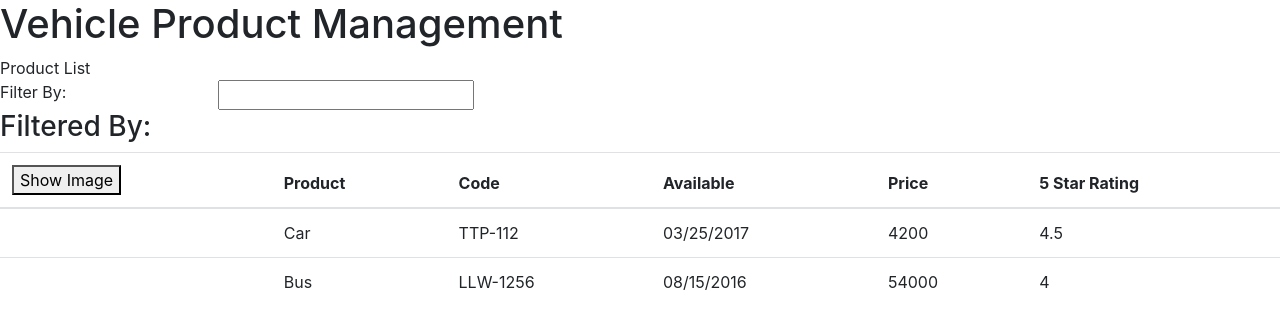
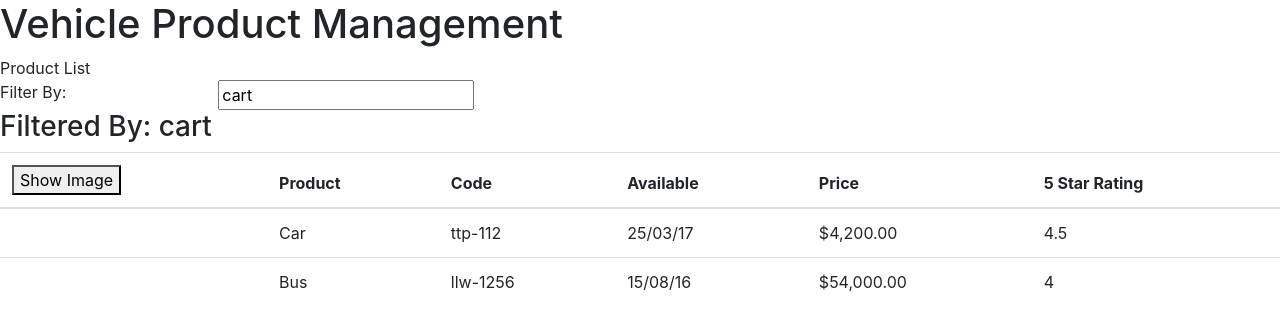
Before and after one commit to nuwansampath2007/project1, an Angular app: page / in a window 1280 px wide. Shown: the top 330 px of the page. Built offline with nearby package versions, Linux system fonts and the light colour scheme.

Commit message:
4th commit

```diff
--- a/src/app/app.module.ts
+++ b/src/app/app.module.ts
@@ -1,3 +1,4 @@
+import { FormsModule } from '@angular/forms';
 import { BrowserModule } from '@angular/platform-browser';
 import { NgModule } from '@angular/core';
 
@@ -10,7 +11,8 @@ import { ProductListComponent } from './products/product-list.component';
     ProductListComponent
   ],
   imports: [
-    BrowserModule
+    BrowserModule,
+    FormsModule
   ],
   providers: [],
   bootstrap: [AppComponent]
--- a/src/app/products/product-list.component.html
+++ b/src/app/products/product-list.component.html
@@ -6,12 +6,12 @@
         <div class='row'>
             <div class='col-md-2'>Filter By:</div>
             <div class='col-md-4'>
-                <input type='text' />
+                <input type='text' [(ngModel)]='listFilter' />
             </div>
         </div>
         <div class='row'>
                 <div class='col-md-6'>
-                    <h3>Filtered By: </h3>
+                    <h3>Filtered By: {{listFilter}} </h3>
                 </div>
         </div>
 
@@ -44,9 +44,9 @@
                                 >
                         </td>
                         <td>{{product.productName}}</td>
-                        <td>{{product.productCode}}</td>
-                        <td>{{product.releaseDate}}</td>
-                        <td>{{product.price}}</td>
+                        <td>{{product.productCode | lowercase }}</td>
+                        <td>{{product.releaseDate | date:"dd/MM/yy"}}</td>
+                        <td>{{product.price | currency:'USD':true:'1.2-2'}}</td>
                         <td>{{product.starRating}}</td>
                     </tr>
                 </tbody>
--- a/src/app/products/product-list.component.ts
+++ b/src/app/products/product-list.component.ts
@@ -10,6 +10,7 @@ export class ProductListComponent{
     imageWidth: number = 50;
     imageMargin: number = 2;
     showImage: boolean = false;
+    listFilter: string = 'cart';
     products: any[] = [
         {
             "productId":   2,
--- a/src/index.html
+++ b/src/index.html
@@ -2,11 +2,10 @@
 <html lang="en">
 <head>
   <meta charset="utf-8">
-  <title>Project</title>
+  <title>VMS</title>
   <base href="/">
 
   <meta name="viewport" content="width=device-width, initial-scale=1">
-  <link rel="stylesheet" href="https://maxcdn.bootstrapcdn.com/bootstrap/4.0.0-beta.2/css/bootstrap.min.css" integrity="sha384-PsH8R72JQ3SOdhVi3uxftmaW6Vc51MKb0q5P2rRUpPvrszuE4W1povHYgTpBfshb" crossorigin="anonymous">
   <link rel="icon" type="image/x-icon" href="favicon.ico">
 </head>
 <body>
```
